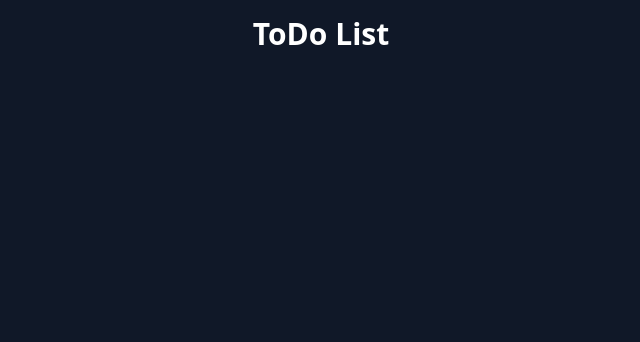
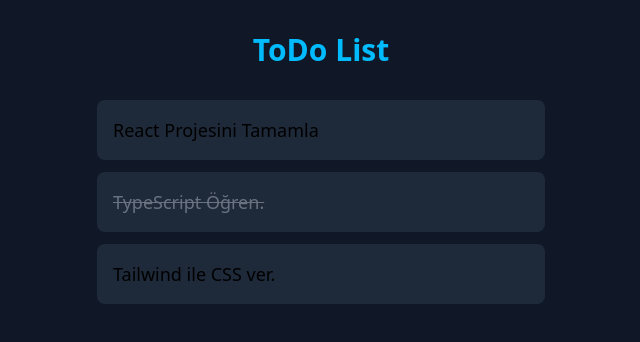
Before and after one commit to furkycl/react-ts-tailwind-todoapp, a React (Vite) app: page / in a window 1280 px wide. Shown: the top 342 px of the page, without its empty margins (319-959 px from the left). Built offline with nearby package versions, Linux system fonts and the light colour scheme.

Commit message:
feat(ui): Render todo list from state onto the screen.

```diff
--- a/src/App.tsx
+++ b/src/App.tsx
@@ -22,8 +22,28 @@ const initialTodos: Todo[] = [
 function App() {
   const [todos, setTodos] = useState<Todo[]>(initialTodos);
   return (
-    <div className="bg-gray-900 min-h-screen text-white p-4">
-      <h1 className="text-center text-3xl font-bold mb-8">ToDo List</h1>
+    <div className="bg-gray-900 min-h-screen flex flex-col items-center pt-8">
+      <div className="w-full max-w-md">
+        <h1 className="text-center text-3xl font-bold mb-8 text-sky-400">
+          ToDo List
+        </h1>
+        <ul className="space-y-3">
+          {todos.map((todo) => (
+            <li
+              key={todo.id}
+              className="bg-gray-800 p-4 rounded-lg flex items-center justify-between"
+            >
+              <span
+                className={`text-lg ${
+                  todo.completed ? "line-through text-gray-500" : ""
+                }`}
+              >
+                {todo.text}
+              </span>
+            </li>
+          ))}
+        </ul>
+      </div>
     </div>
   );
 }
```
